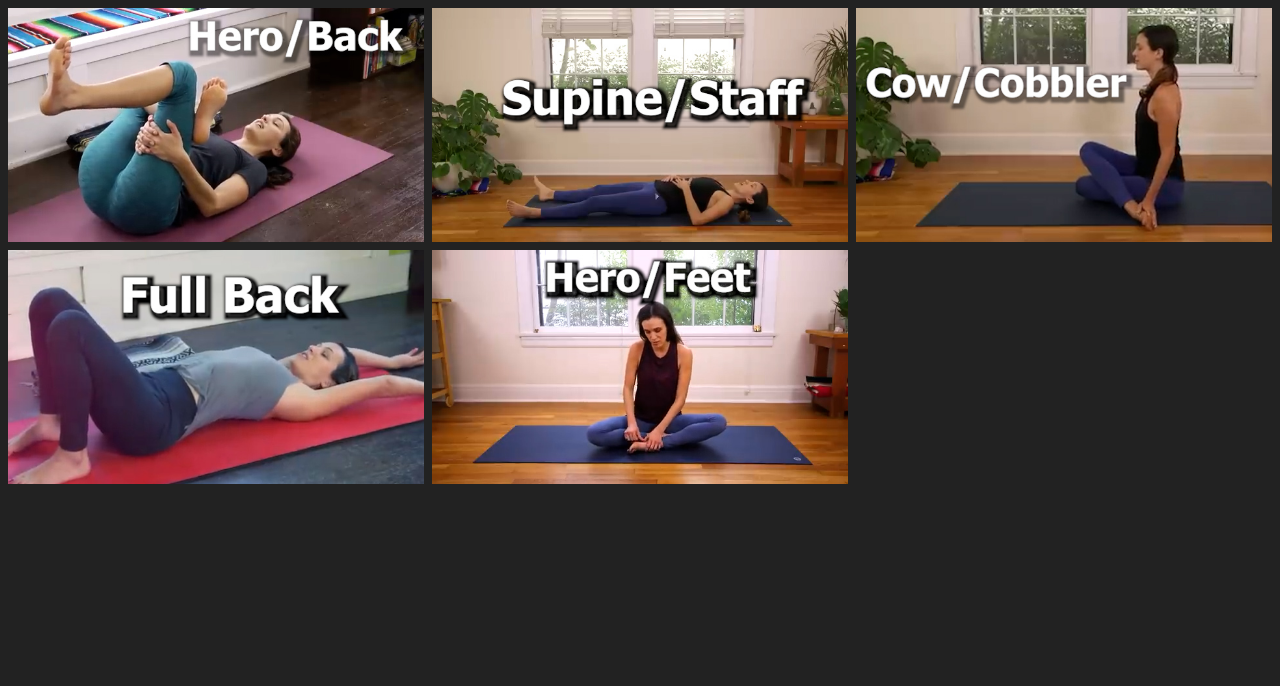
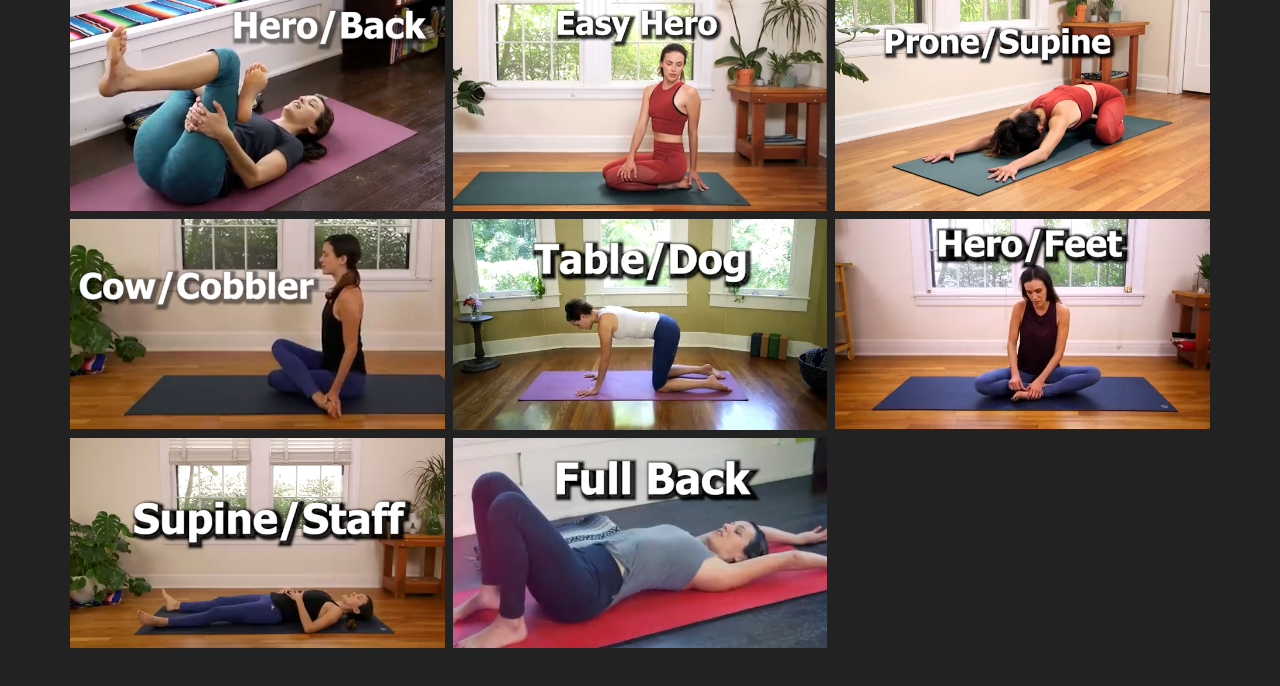
Before and after one commit to ryanmgreen96/ryanmgreen96.github.io, a plain HTML site: page index.html in a window 1280 px wide. Drawn offline with Linux system fonts and the light colour scheme.

Commit message:
Update index.html

```diff
--- a/index.html
+++ b/index.html
@@ -8,21 +8,31 @@
     body {
       background: #222;
       margin: 0;
-      padding: 8px;
+      padding: 0 70px; /* Padding only around the screen edge */
     }
+
     .grid {
       display: grid;
-      grid-template-columns: 1fr 1fr;
-      gap: 8px;
+      grid-template-columns: repeat(2, 1fr);
+      gap: 8px; /* Small gap between images */
     }
+
     @media (min-width: 1000px) {
       .grid {
-        grid-template-columns: 1fr 1fr 1fr;
+        grid-template-columns: repeat(3, 1fr);
       }
     }
+
+
     a img {
       width: 100%;
+      height: auto; /* Maintain aspect ratio */
       display: block;
+    }
+    @media(max-width:1000px){
+       body{
+      padding:0;
+    }
     }
   </style>
 </head>
@@ -32,17 +42,27 @@
     <a href="https://drive.google.com/open?id=1faJCCzmburn-ajvtXsFfPnVdcIjbOiG5&usp=drive_copy">
       <img src="HeroBackS.jpg" alt="" />
     </a>
-    <a href="https://drive.google.com/open?id=1-Xmkpht0H3PFVxhbwccQv3bvieDNsH3Z&usp=drive_copy">
+
+    <a href="https://drive.google.com/open?id=1gXq5bV4x7FRH3rOrHrQR28oxpBbZmIrv&usp=drive_copy">
+      <img src="EasyHero.jpg" alt="" />
+    </a>
+    <a href="https://drive.google.com/open?id=1h2hRo63eI-cl-oF5yawde_rAun_QyhHO&usp=drive_copy">
+      <img src="ProneSupine.jpg" alt="" />
+    </a>
+      <a href="https://drive.google.com/open?id=1LlAMzhQrfE_GU-fkLKZRwZTRVLH5f423&usp=drive_copy">
+      <img src="CowCobbler.jpg" alt="" />
+    </a>
+    <a href="https://drive.google.com/open?id=1JOKKT67gUZ5ZCI0UcYkw7l-kTWAa37o5&usp=drive_copy">
+      <img src="TableDog.jpg" alt="" />
+    </a>
+      <a href="https://drive.google.com/open?id=1SyeB3pYJMEKuU3R0wcI0USGBySZ4M0Hh&usp=drive_copy">
+      <img src="HeroFeet.jpg" alt="" />
+    </a>
+     <a href="https://drive.google.com/open?id=1-Xmkpht0H3PFVxhbwccQv3bvieDNsH3Z&usp=drive_copy">
       <img src="SupineStaff.jpg" alt="" />
-    </a>
-    <a href="https://drive.google.com/open?id=1LlAMzhQrfE_GU-fkLKZRwZTRVLH5f423&usp=drive_copy">
-      <img src="CowCobbler.jpg" alt="" />
     </a>
     <a href="https://drive.google.com/open?id=1pr1c58AEd1MA4uuXehp9ME8rwiH36dIN&usp=drive_copy">
       <img src="FullBack.jpg" alt="" />
-    </a>
-    <a href="https://drive.google.com/open?id=1SyeB3pYJMEKuU3R0wcI0USGBySZ4M0Hh&usp=drive_copy">
-      <img src="HeroFeet.jpg" alt="" />
     </a>
   </div>
 
```
